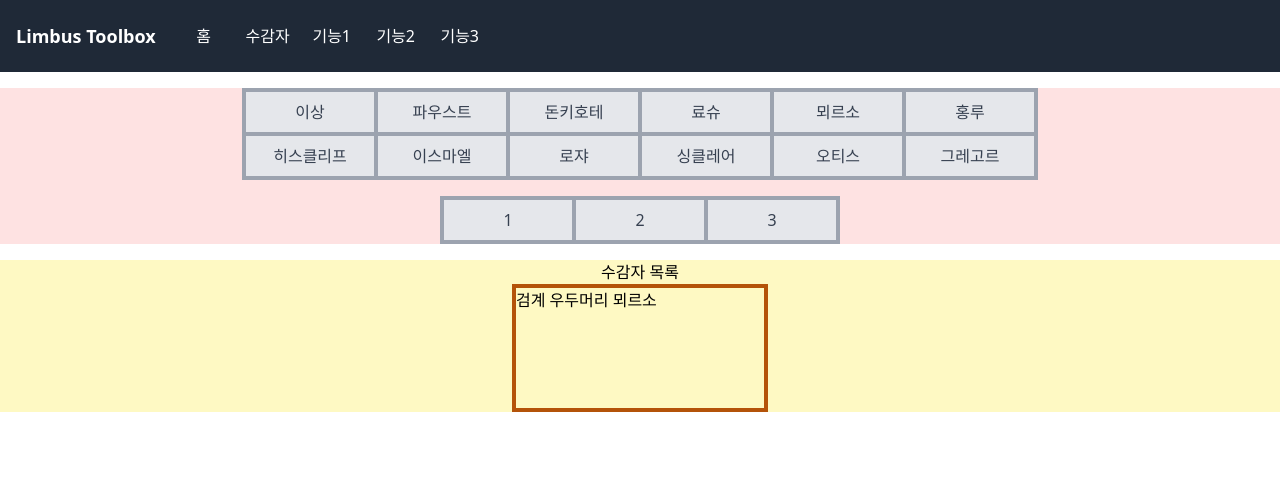
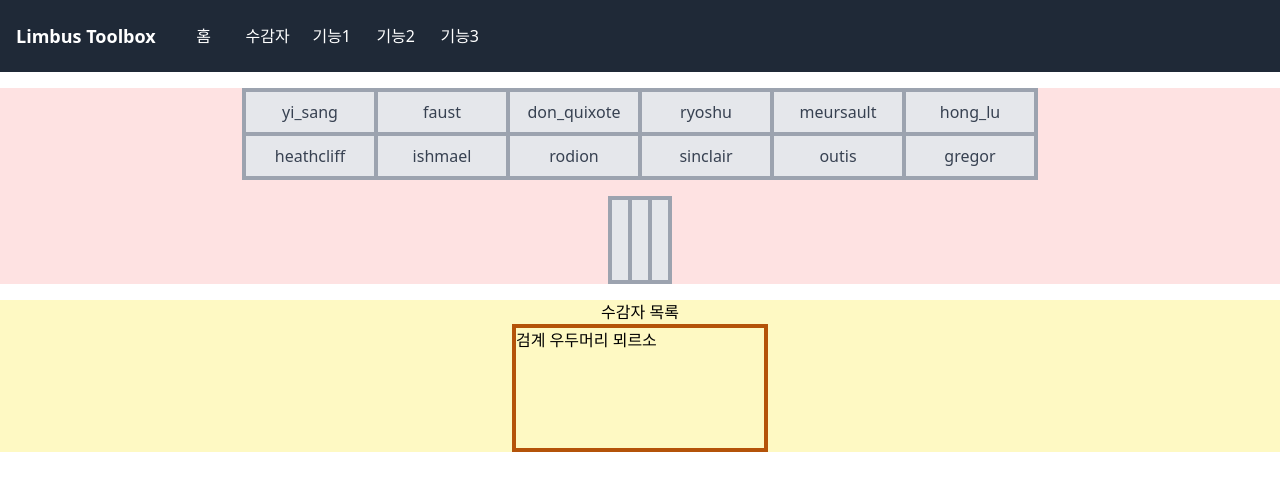
Before and after one commit to ZetabS/limbus-toolbox, a Next.js app: page /sinner in a window 1280 px wide. Shown: the top 490 px of the page. Built offline with nearby package versions, Linux system fonts and the light colour scheme.

Commit message:
feat: FilterButton에 render props 적용

```diff
--- a/src/app/sinner/filter/FilterButton.tsx
+++ b/src/app/sinner/filter/FilterButton.tsx
@@ -5,15 +5,15 @@
   ConditionContext,
   FilterContext
 } from '@/app/sinner/filter/FilterState';
-import React, { useContext } from 'react';
+import React, { JSX, useContext } from 'react';
 import { useTranslation } from 'react-i18next';
 
 interface Props {
   readonly className?: string;
-  readonly children?: React.ReactNode;
+  readonly render?: (category: Category, condition: Condition) => JSX.Element;
 }
 
-const FilterButton: React.FC<Props> = ({ className, children }) => {
+const FilterButton: React.FC<Props> = ({ className, render }) => {
   const { t } = useTranslation();
   const [filterState, filterDispatch] = useContext(FilterContext);
   const category: Category = useContext(CategoryContext);
@@ -27,13 +27,13 @@
     <button
       key={condition}
       className={
-        'text-nowrap ' +
+        'flex items-center justify-center text-nowrap ' +
         `${isActive(condition) ? 'bg-blue-500 text-white' : 'bg-gray-200 text-gray-700'} ` +
         `${className ? className : ''}`
       }
       onClick={() => filterDispatch({ actionType: 'TOGGLE', category, condition })}
     >
-      {children ? children : t(condition)}
+      {render ? render(category, condition) : t(condition)}
     </button>
   );
 };
--- a/src/app/sinner/filter/FilterList.tsx
+++ b/src/app/sinner/filter/FilterList.tsx
@@ -1,15 +1,29 @@
 import React from 'react';
 import FilterButton from '@/app/sinner/filter/FilterButton';
 import FilterCategory from '@/app/sinner/filter/FilterCategory';
+import { SinnerName } from '@/common/typing';
 
 const FilterList: React.FC = () => {
   return (
     <div className="flex w-full flex-col items-center justify-center gap-4 bg-red-100 ">
       <FilterCategory category={'sinner'} row={2}>
-        <FilterButton className="w-32 px-4 py-2"></FilterButton>
+        <FilterButton
+          className="w-32 px-4 py-2"
+          render={(category, condition) => (
+            <>
+              {condition}
+            </>
+          )}
+        />
       </FilterCategory>
       <FilterCategory category={'rarity'}>
-        <FilterButton className="w-32 px-4 py-2"></FilterButton>
+        <FilterButton
+          className="h-20 w-max p-2"
+          render={(category, condition) => (
+            <>
+            </>
+          )}
+        />
       </FilterCategory>
     </div>
   );
```
